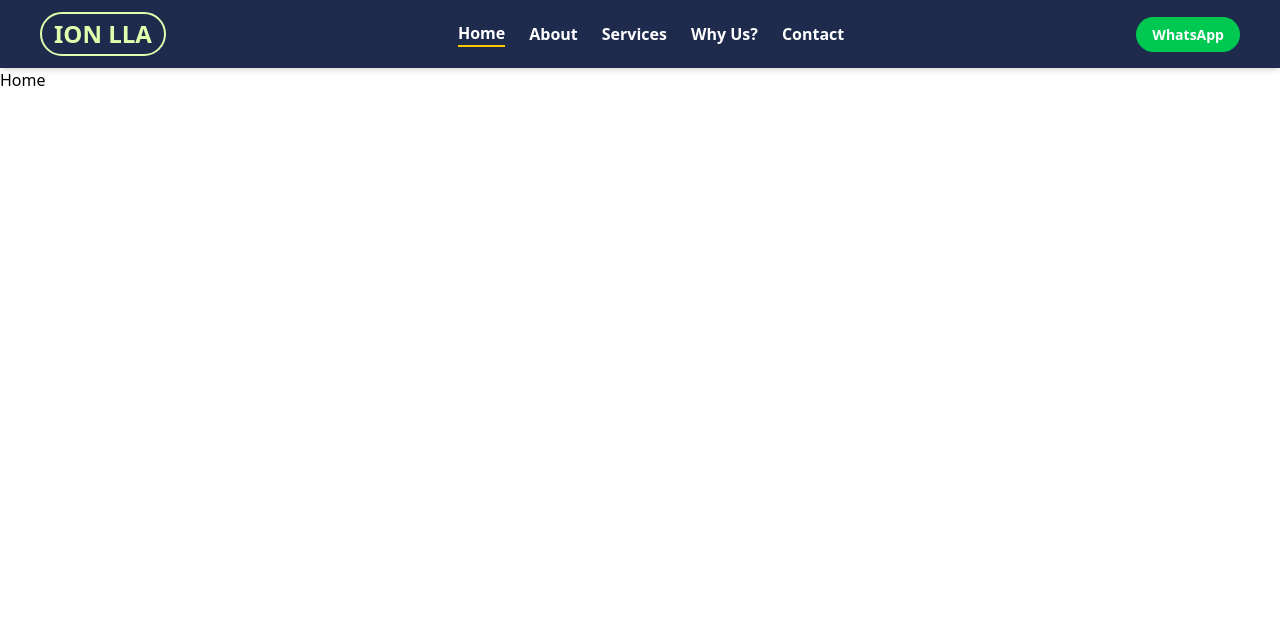
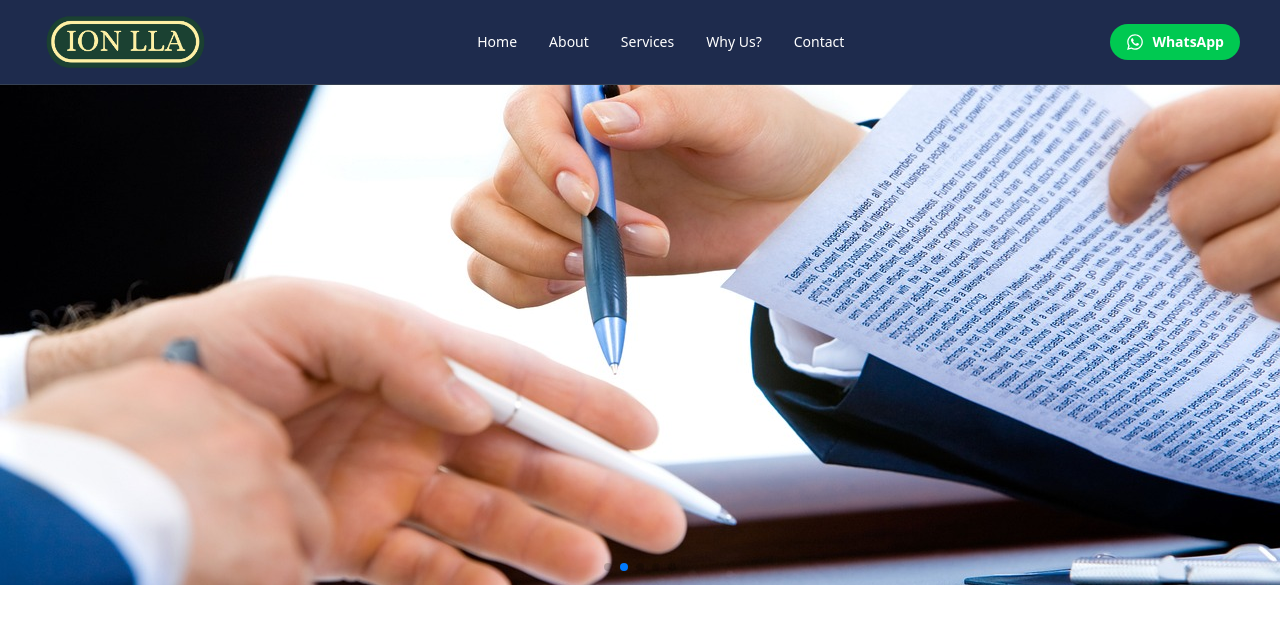
Before and after one commit to Rakhimunger/ion-lla-project, a React (Vite) app: page / in a window 1280 px wide. Shown: the top 624 px of the page. Built offline with nearby package versions, Linux system fonts and the light colour scheme.

Commit message:
created sliders

```diff
--- a/package.json
+++ b/package.json
@@ -15,6 +15,7 @@
     "react-dom": "^19.1.0",
     "react-icons": "^5.5.0",
     "react-router-dom": "^7.6.2",
+    "swiper": "^11.2.8",
     "tailwindcss": "^4.1.10"
   },
   "devDependencies": {
--- a/src/Components/Navbar.jsx
+++ b/src/Components/Navbar.jsx
@@ -1,38 +1,36 @@
 import React, { useState } from "react";
 import { Link } from "react-router-dom";
 import { FiMenu, FiX } from "react-icons/fi";
+import { FaWhatsapp } from "react-icons/fa";
+import Logo from "../assets/Images/Logo.png";
 
 const Navbar = () => {
   const [isOpen, setIsOpen] = useState(false);
 
   return (
-    <nav className="bg-[#1E2B4D] text-white shadow-md">
+    <nav className="bg-[#1E2B4D] text-white shadow-md border-b border-gray-700">
       <div className="max-w-7xl mx-auto px-4 sm:px-6 lg:px-10 py-3 flex items-center justify-between">
         {/* Logo */}
-        <div className="text-2xl font-bold text-[#E2FFAD] border-2 border-[#E2FFAD] px-3 py-1 rounded-full">
-          ION LLA
+        <div className="flex items-center space-x-2">
+          <img src={Logo} alt="ION LLA Logo" className="h-15 rounded-full" />
         </div>
 
         {/* Desktop Menu */}
-        <div className="hidden md:flex space-x-6 items-center font-semibold">
+        <div className="hidden md:flex space-x-8 items-center font-medium text-sm">
+          {["Home", "About", "Services", "Why Us?", "Contact"].map(
+            (item, idx) => (
               <Link
-            to="/"
-            className="hover:text-yellow-400 border-b-2 border-yellow-400"
+                key={idx}
+                to={`/${
+                  item === "Home" ? "" : item.toLowerCase().replace(" ", "-")
+                }`}
+                className="relative group"
               >
-            Home
+                <span className="hover:text-yellow-400 transition">{item}</span>
+                <span className="absolute left-0 bottom-[-2px] w-0 h-[2px] bg-yellow-400 transition-all duration-300 group-hover:w-full"></span>
               </Link>
-          <Link to="/about" className="hover:text-yellow-400">
-            About
-          </Link>
-          <Link to="/services" className="hover:text-yellow-400">
-            Services
-          </Link>
-          <Link to="/why-us" className="hover:text-yellow-400">
-            Why Us?
-          </Link>
-          <Link to="/contact" className="hover:text-yellow-400">
-            Contact
-          </Link>
+            )
+          )}
         </div>
 
         {/* WhatsApp Button - Desktop */}
@@ -41,9 +39,9 @@ const Navbar = () => {
             href="https://wa.me/9188151927604"
             target="_blank"
             rel="noopener noreferrer"
-            className="bg-green-500 hover:bg-green-600 text-white font-semibold px-4 py-2 rounded-full text-sm"
+            className="flex items-center gap-2 bg-green-500 hover:bg-green-600 transition text-white font-semibold px-4 py-2 rounded-full text-sm"
           >
-            WhatsApp
+            <FaWhatsapp className="text-lg" /> WhatsApp
           </a>
         </div>
 
@@ -51,7 +49,7 @@ const Navbar = () => {
         <div className="md:hidden flex items-center">
           <button
             onClick={() => setIsOpen(!isOpen)}
-            className="text-white focus:outline-none"
+            className="text-white focus:outline-none transition"
           >
             {isOpen ? <FiX size={24} /> : <FiMenu size={24} />}
           </button>
@@ -60,52 +58,29 @@ const Navbar = () => {
 
       {/* Mobile Menu */}
       {isOpen && (
-        <div className="md:hidden bg-[#1E2B4D] px-6 py-4 space-y-3 font-semibold">
+        <div className="md:hidden bg-[#1E2B4D] px-6 py-4 space-y-4 font-medium text-sm">
+          {["Home", "About", "Services", "Why Us?", "Contact"].map(
+            (item, idx) => (
               <Link
-            to="/"
+                key={idx}
+                to={`/${
+                  item === "Home" ? "" : item.toLowerCase().replace(" ", "-")
+                }`}
                 onClick={() => setIsOpen(false)}
-            className="block hover:text-yellow-400"
+                className="block hover:text-yellow-400 transition"
               >
-            Home
+                {item}
               </Link>
-          <Link
-            to="/about"
-            onClick={() => setIsOpen(false)}
-            className="block hover:text-yellow-400"
-          >
-            About
-          </Link>
-          <Link
-            to="/services"
-            onClick={() => setIsOpen(false)}
-            className="block hover:text-yellow-400"
-          >
-            Services
-          </Link>
-          <Link
-            to="/why-us"
-            onClick={() => setIsOpen(false)}
-            className="block hover:text-yellow-400"
-          >
-            Why Us?
-          </Link>
-          <Link
-            to="/contact"
-            onClick={() => setIsOpen(false)}
-            className="block hover:text-yellow-400"
-          >
-            Contact
-          </Link>
-          <div className="flex justify-start">
+            )
+          )}
           <a
             href="https://wa.me/9188151927604"
             target="_blank"
             rel="noopener noreferrer"
-              className="bg-green-500 hover:bg-green-600 text-white font-semibold px-4 py-2 rounded-full text-sm"
+            className="inline-flex items-center gap-2 bg-green-500 hover:bg-green-600 transition text-white font-semibold px-4 py-2 rounded-full text-sm"
           >
-              WhatsApp
+            <FaWhatsapp className="text-lg" /> WhatsApp
           </a>
-          </div>
         </div>
       )}
     </nav>
--- a/src/Components/Pages/Home.jsx
+++ b/src/Components/Pages/Home.jsx
@@ -1,9 +1,42 @@
-import React from 'react'
+import React from "react";
+import { Swiper, SwiperSlide } from "swiper/react";
+import { Autoplay, Pagination } from "swiper/modules";
 
-function Home() {
+import "swiper/css";
+import "swiper/css/pagination";
+
+import image1 from "../../assets/Images/image1.jpg";
+import image2 from "../../assets/Images/image2.jpg";
+import image3 from "../../assets/Images/image3.jpg";
+import image4 from "../../assets/Images/image4.jpg";
+import image5 from "../../assets/Images/image5.jpg";
+
+const images = [image1, image2, image3, image4, image5];
+
+const ImageSlider = () => {
   return (
-    <div>Home</div>
-  )
-}
+    <div className="w-full">
+      <Swiper
+        spaceBetween={0}
+        slidesPerView={1}
+        pagination={{ clickable: true }}
+        autoplay={{ delay: 3000, disableOnInteraction: false }}
+        loop={true}
+        modules={[Autoplay, Pagination]}
+        className="w-full"
+      >
+        {images.map((img, index) => (
+          <SwiperSlide key={index}>
+            <img
+              src={img}
+              alt={`Slide ${index + 1}`}
+              className="w-full h-[220px] sm:h-[350px] md:h-[500px] object-cover"
+            />
+          </SwiperSlide>
+        ))}
+      </Swiper>
+    </div>
+  );
+};
 
-export default Home
+export default ImageSlider;
```
Also changed, not shown: src/assets/Images/Logo.png (renamed from src/assets/Images/image.png), 1 other file (tests, documents, lock files or other folders). Lines whose indentation alone changed are shown as unchanged.
